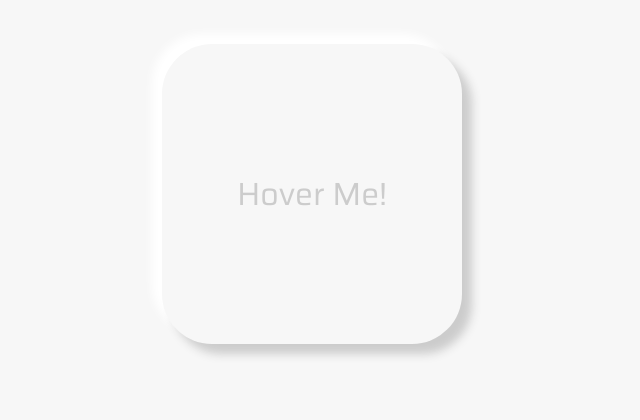
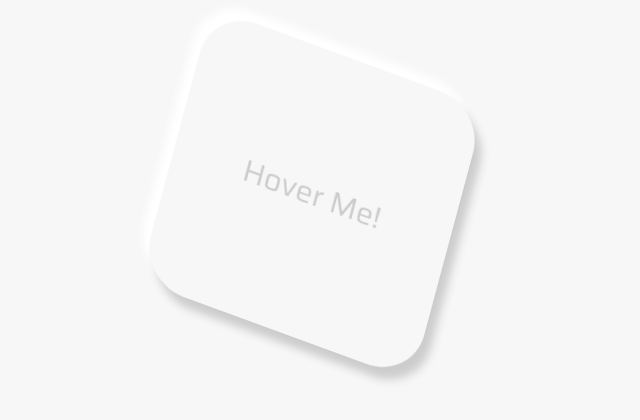
Before and after one commit to hasegawa2073/sample-tiltbtn, a plain HTML site: page index.html in a window 1280 px wide. Shown: the part 206-626 px from the top of the page, without its empty margins (328-968 px from the left). Drawn offline with Linux system fonts and the light colour scheme.

Commit message:
Add: 仮の3D表現を追加

```diff
--- a/css/style.scss
+++ b/css/style.scss
@@ -26,6 +26,7 @@ body {
   box-shadow: 10px 10px 10px $cDark, -10px -10px 10px $cLight;
   border-radius: $rBtn;
   transform-style: preserve-3d;
+  transform: rotate3d(1, 1, 1, 30deg);
   &__link {
     display: block;
     width: 100%;
```
Also changed, not shown: css/style.css, 1 other file.
